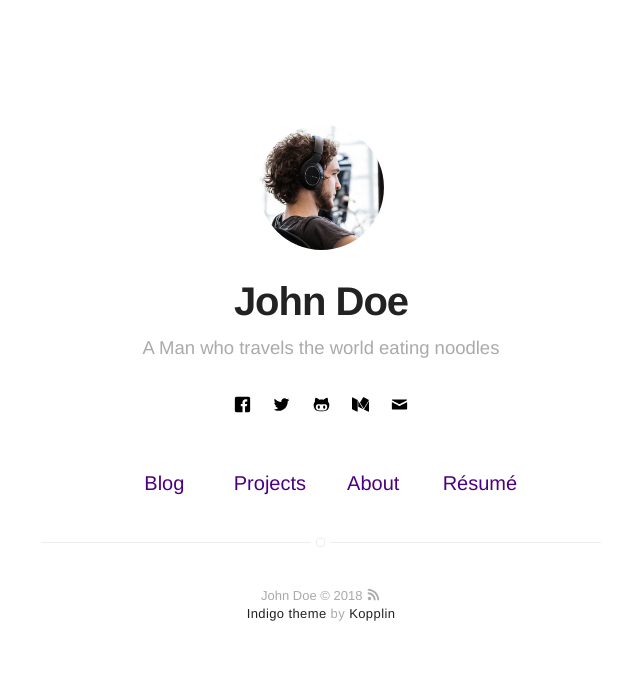
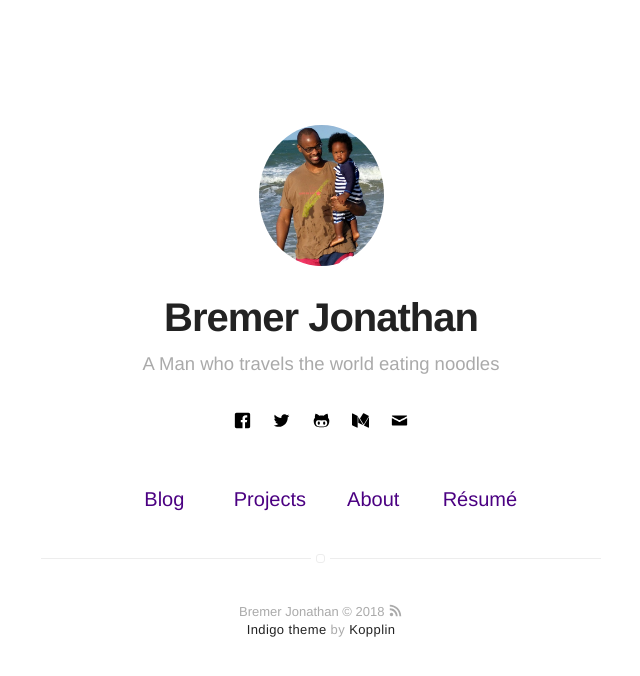
Before and after one commit to bremerjonathan/bremerjonathan.github.io, a Jekyll site: the page built from index.html, in a window 1280 px wide. Shown: the top 676 px of the page, without its empty margins (319-959 px from the left). Built offline with Jekyll 4.4.1, drawn with Linux system fonts in a browser that asks for light colours.

```diff
--- a/_config.yml
+++ b/_config.yml
@@ -1,5 +1,5 @@
 # main text of home
-name: John Doe
+name: Bremer Jonathan
 bio: A Man who travels the world eating noodles
 
 # twitter summary info
@@ -50,11 +50,11 @@ github: mygithub
 medium: medium
 # vimeo: myvimeo
 # lanyrd: mylanyrd
-email: myemail@gmail.com
+email: bremer.jonathan@gmail.com
 
 authors:
-    johndoe:
-        name: John Doe
+    bremerjonathan:
+        name: Bremer Jonathan
         bio: A Man who travels the world eating noodles
         external-image: false
         picture: assets/images/profile.jpg
```
Also changed, not shown: assets/images/profile.bk.jpg (added), assets/images/profile.jpg, 1 other file.
